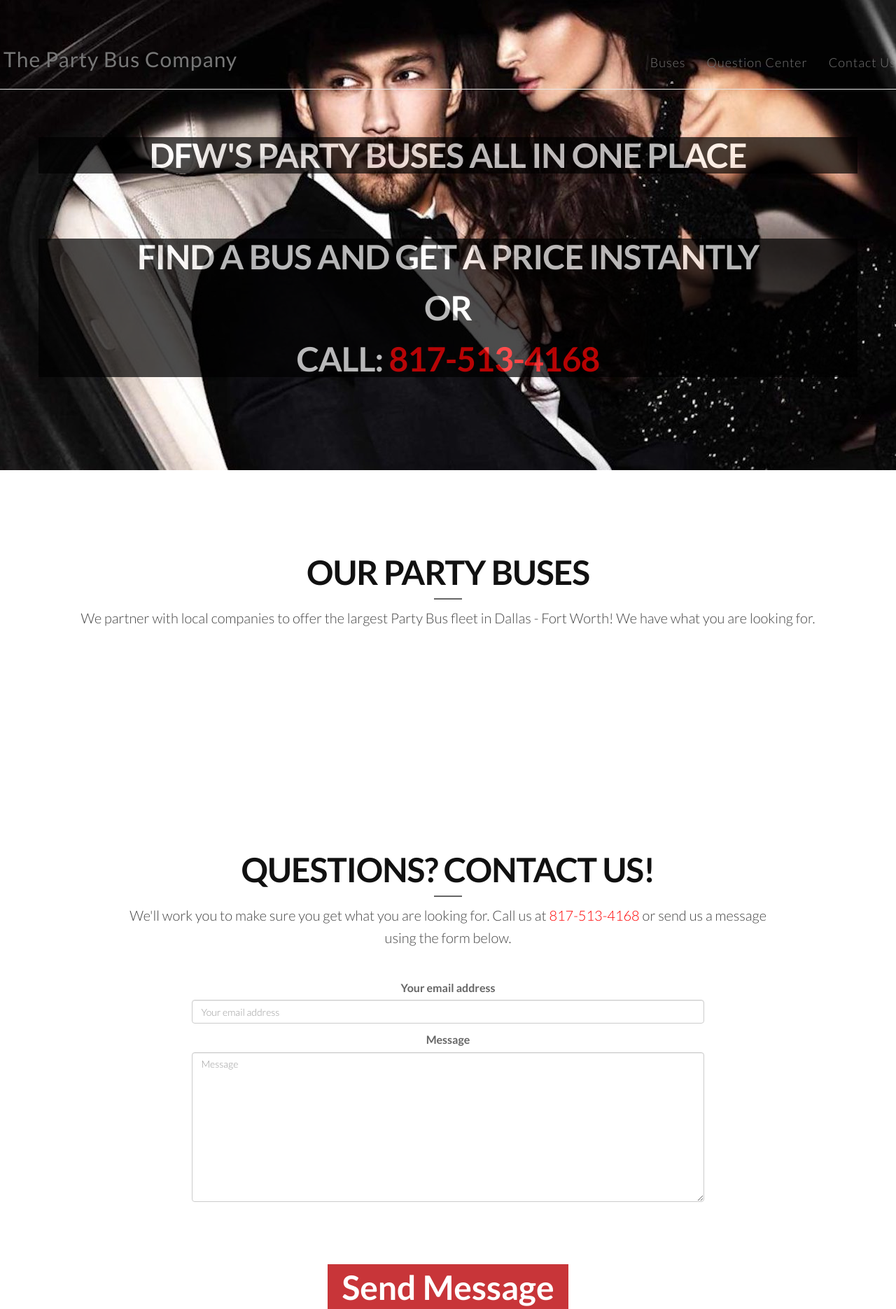
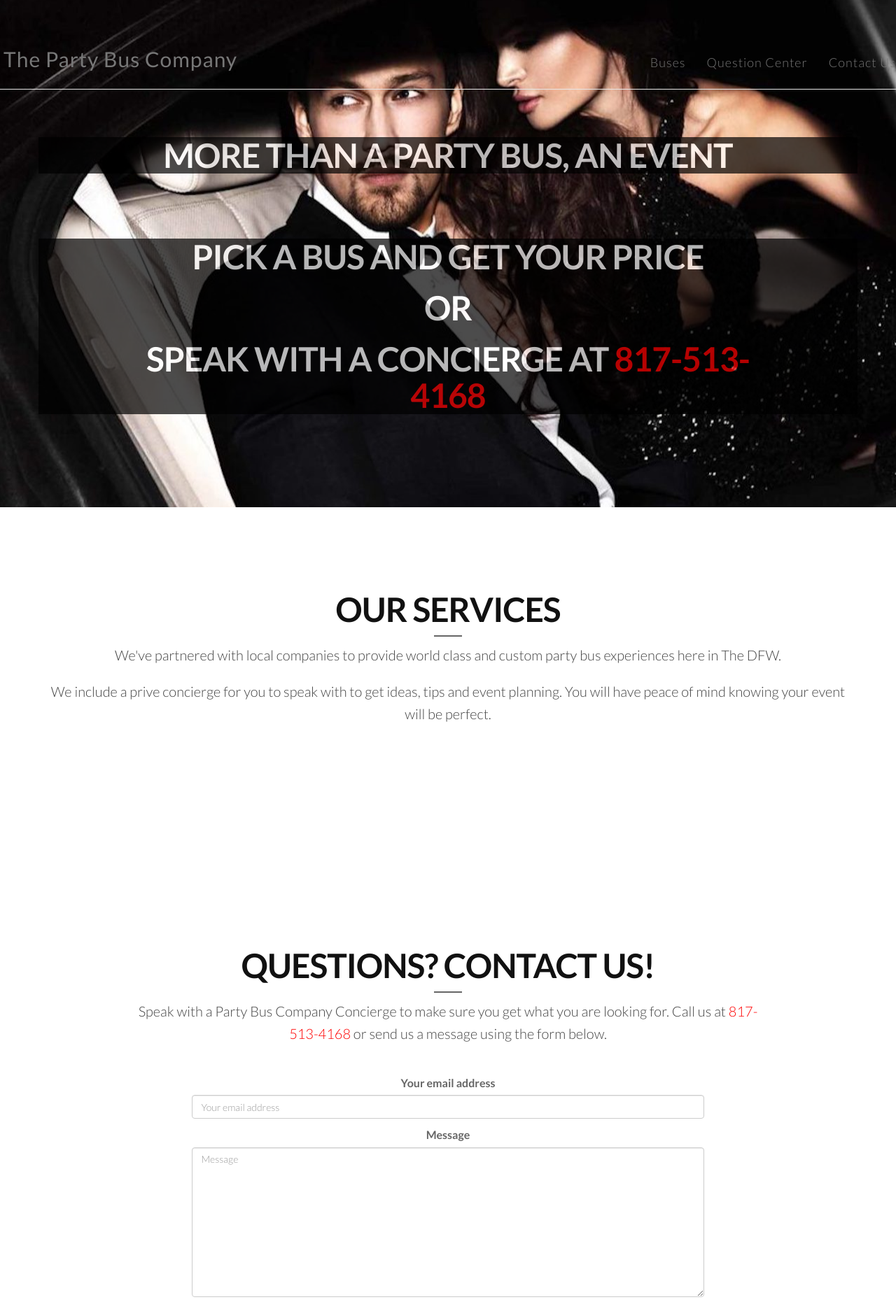
Before and after one commit to mmac714/thepartybuscompany, a Django app: page / in a window 1280 px wide. Shown: the top 1871 px of the page at 70% size. Run offline with Django 3.2, Linux system fonts and the light colour scheme; data that the repository does not hold is empty; some libraries are stand-ins or nearby versions.

Commit message:
updated website to include consierge services

```diff
--- a/bookings/models.py
+++ b/bookings/models.py
@@ -96,7 +96,7 @@ class Reservation(models.Model):
 		bus_cost = reservation.bus.cost
 
 
-		transport_charge = 0.15 # Standard service fee
+		transport_charge = 0.25 # Standard service fee
 		tax_rate_charge = 0.0725 # County sales tax rate
 
 		# Friday and Saturday pricing
--- a/bookings/templates/bookings/home.html
+++ b/bookings/templates/bookings/home.html
@@ -11,7 +11,7 @@
           <div class="text-center">
             <div class="wow flipInY" data-wow-offset="0" data-wow-delay="0.4s">
             <div class="section-heading text-center" style="padding: 15% 0% 5% 0%;">
-              <h2 class="h-bold" style="background-color: #000; opacity: 0.7; padding: 0 10% 0 10%">DFW's party buses all in one place</h2>
+              <h2 class="h-bold" style="background-color: #000; opacity: 0.7; padding: 0 10% 0 10%">More than a party bus, an event</h2>
 
               <h2>
                 &nbsp;
@@ -19,9 +19,9 @@
 
               <div class="h-bold" style="background-color: #000; opacity: 0.7; padding: 0 10% 0 10%">
 
-              <h2 class="h-bold">Find a bus and get a price instantly</h2>
+              <h2 class="h-bold">Pick a bus and get your price</h2>
               <h2 class="h-bold">or</h2>
-              <h2 class="h-bold">Call: <a style="color: red" href="tel:+18175134168">817-513-4168</a></h2>
+              <h2 class="h-bold">Speak with a concierge at <a style="color: red" href="tel:+18175134168">817-513-4168</a></h2>
             </div>
 
             </div>
@@ -38,17 +38,19 @@
         </div>
           <div class="wow flipInY" data-wow-offset="0" data-wow-delay="0.4s">
             <div class="section-heading text-center">
-              <h2 class="h-bold">Our Party Buses</h2>
+              <h2 class="h-bold">Our Services</h2>
               <div class="divider-header wow bounceInDown" data-wow-delay="0.2s">
               </div>
-              <p style="padding:5% 10% 5% 10%" class="wow bounceInDown" data-wow-delay="0.2s">We partner with local companies to offer the largest Party Bus fleet in Dallas - Fort Worth! We have what you are looking for.
+              <p style="padding:5% 10% 5% 10%" class="wow bounceInDown" data-wow-delay="0.2s">We've partnered with local companies to provide world class and custom party bus experiences here in The DFW.
+              </p>
+              <p style="padding:5% 10% 5% 10%" class="wow bounceInDown" data-wow-delay="0.2s"> We include a prive concierge for you to speak with to get ideas, tips and event planning. You will have peace of mind knowing your event will be perfect.
               </p>
             </div>
           </div>
         </div>
   {% for bus in buses %}
     <!-- Card formatting -->
-  <div class="container" style="padding: 10% 3% 5% 3%;">
+  <div class="container" style="padding: 5% 3% 5% 3%;">
     <div class="row">
         <!-- Card Projects -->
         <div class="col-md-6 col-md-offset-3">
@@ -86,7 +88,7 @@
               <h2 class="h-bold">Questions? Contact us!</h2>
               <div class="divider-header wow bounceInDown" data-wow-delay="0.2s">
               </div>
-              <p style="padding:5% 75px 5% 75px" class="wow bounceInDown" data-wow-delay="0.2s">We'll work you to make sure you get what you are looking for. Call us at <a style="color: red" href="tel:+18175134168">817-513-4168</a> or send us a message using the form below.
+              <p style="padding:5% 75px 5% 75px" class="wow bounceInDown" data-wow-delay="0.2s">Speak with a Party Bus Company Concierge to make sure you get what you are looking for. Call us at <a style="color: red" href="tel:+18175134168">817-513-4168</a> or send us a message using the form below.
               </p>
             </div>
           </div>
```
Also changed, not shown: bookings/templates/bookings/quote.html (+7 -6 lines).
